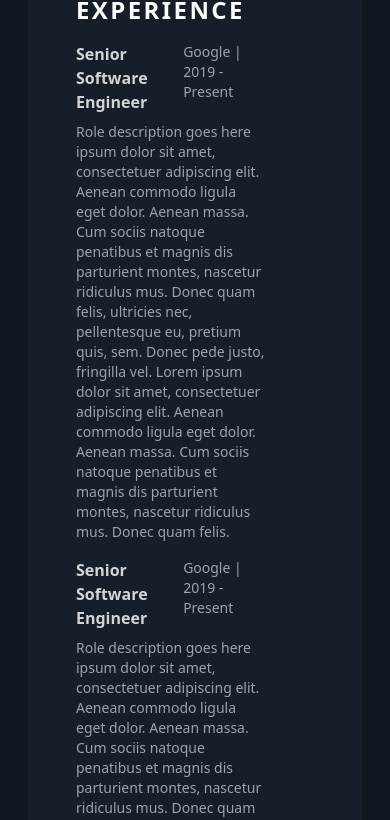
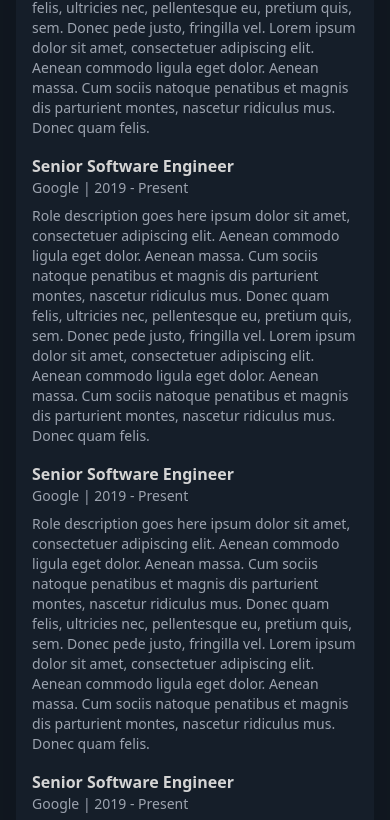
Before and after one commit to MugiranezaJ/mugiranezaj-online, a React (Create React App) app: page /resume in a window 390 px wide. Shown: the part 1165-1985 px from the top of the page. Built offline with nearby package versions, Linux system fonts and the light colour scheme.

Commit message:
fix resume responsiveness for medium and smaller devices

```diff
--- a/src/components/Resume.js
+++ b/src/components/Resume.js
@@ -35,7 +35,7 @@ export default function Resume() {
 
             <hr className="my-4 h-px bg-gray-200 border-0 dark:bg-slate-700"/>
 
-            <div className="px-3 lg:px-5">
+            <div className="md:px-3 lg:px-5">
                <ResumeTemplate ref={ resumeRef }/>
             </div>
         </div>
--- a/src/components/ResumeTemplate.js
+++ b/src/components/ResumeTemplate.js
@@ -4,8 +4,8 @@ import MyImage from "../assets/MyImage-wide.jpg"
 
 export const ResumeTemplate = React.forwardRef((props, ref) => {
     return (
-        <div className="container max-w-[1140px] mx-auto md:mt-12 md:p-12 text-sm">
-            <div ref={ref} className="p-12 shadow-2xl bg-[#151e29]">
+        <div className="container max-w-[1140px] mx-auto md:mt-12 xl:p-12 text-sm">
+            <div ref={ref} className="p-4 xl:p-12 shadow-2xl bg-[#151e29]">
                 <div className="grid grid-cols-1 gap-6 mb-6 lg:grid-cols-4">
                     <div className="col-span-3">
                         <h2 className="font-bold text-2xl md:text-5xl text-white uppercase">Mugiraneza Jackson</h2>
@@ -137,12 +137,12 @@ export const ResumeTemplate = React.forwardRef((props, ref) => {
                 {/* Main body */}
                 <div className="grid lg:grid-cols-4 mb-16">
                     {/* Main Panel */}
-                    <div className="col-span-3 lg:pl-3 pr-12 space-y-2">
+                    <div className="col-span-3 lg:pl-3 sm:pr-12 space-y-2">
                         <div className="mb-12">
                             <h2 className="font-bold text-2xl text-white uppercase tracking-widest mb-4">Work Experience</h2>
                             <div>
                                 <div className="space-y-2 mb-4">
-                                    <div className="flex justify-between">
+                                    <div className="sm:flex justify-between">
                                         <h3 className=" text-base font-bold text-neutral-300">Senior Software Engineer</h3>
                                         <p>Google | 2019 - Present</p>
                                     </div>
@@ -164,7 +164,7 @@ export const ResumeTemplate = React.forwardRef((props, ref) => {
                                     </p>
                                 </div>
                                 <div className="space-y-2 mb-4">
-                                    <div className="flex justify-between">
+                                    <div className="sm:flex justify-between">
                                         <h3 className=" text-base font-bold text-neutral-300">Senior Software Engineer</h3>
                                         <p>Google | 2019 - Present</p>
                                     </div>
@@ -186,7 +186,7 @@ export const ResumeTemplate = React.forwardRef((props, ref) => {
                                     </p>
                                 </div>
                                 <div className="space-y-2 mb-4">
-                                    <div className="flex justify-between">
+                                    <div className="sm:flex justify-between">
                                         <h3 className=" text-base font-bold text-neutral-300">Senior Software Engineer</h3>
                                         <p>Google | 2019 - Present</p>
                                     </div>
@@ -208,7 +208,7 @@ export const ResumeTemplate = React.forwardRef((props, ref) => {
                                     </p>
                                 </div>
                                 <div className="space-y-2 mb-4">
-                                    <div className="flex justify-between">
+                                    <div className="sm:flex justify-between">
                                         <h3 className=" text-base font-bold text-neutral-300">Senior Software Engineer</h3>
                                         <p>Google | 2019 - Present</p>
                                     </div>
@@ -379,7 +379,7 @@ export const ResumeTemplate = React.forwardRef((props, ref) => {
 
                 <hr className="my-4 h-px bg-gray-200 border-0 dark:bg-slate-700"/>
 
-                <div className="sm:flex sm:justify-center sm:space-x-4">
+                <div className="xl:flex xl:justify-center xl:space-x-4">
                     <div className="flex space-x-1 items-center my-4">
                         <a href="/#" alt="">
                             <svg xmlns="http://www.w3.org/2000/svg" viewBox="0 0 448 512" className="w-5 h-5"><path fill="currentColor" d="M100.28 448H7.4V148.9h92.88zM53.79 108.1C24.09 108.1 0 83.5 0 53.8a53.79 53.79 0 0 1 107.58 0c0 29.7-24.1 54.3-53.79 54.3zM447.9 448h-92.68V302.4c0-34.7-.7-79.2-48.29-79.2-48.29 0-55.69 37.7-55.69 76.7V448h-92.78V148.9h89.08v40.8h1.3c12.4-23.5 42.69-48.3 87.88-48.3 94 0 111.28 61.9 111.28 142.3V448z"/></svg>
```
